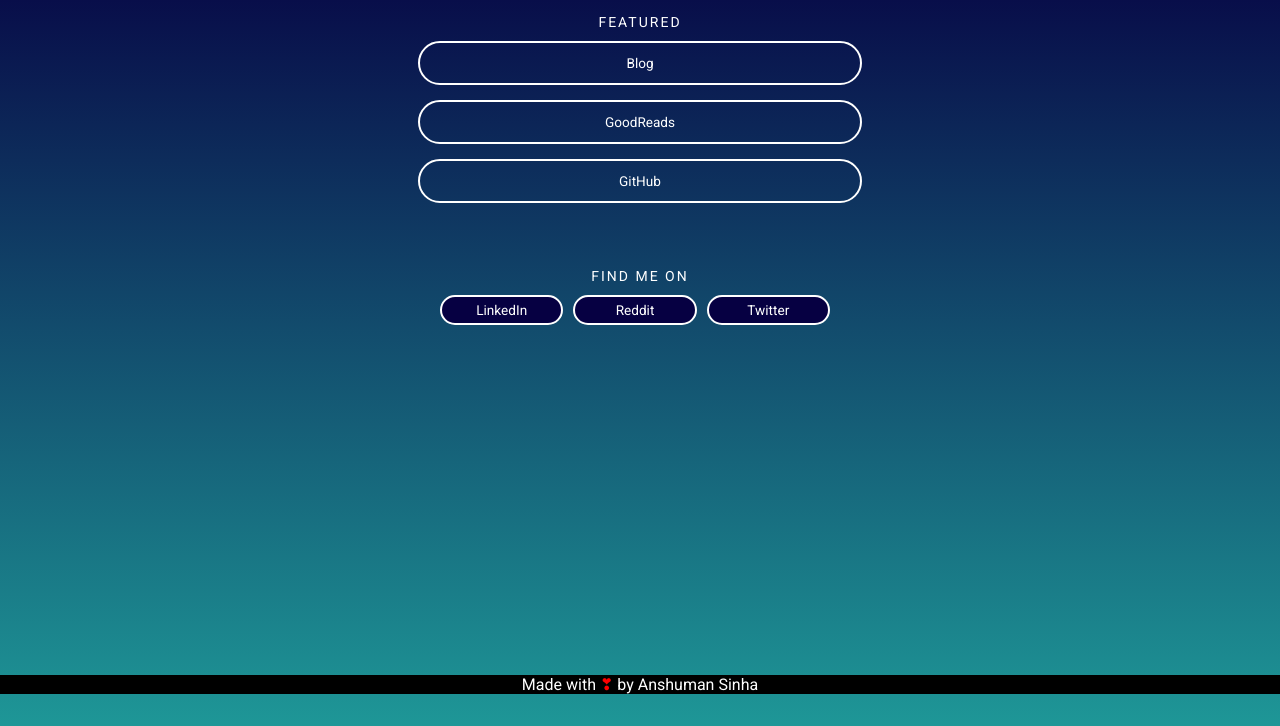
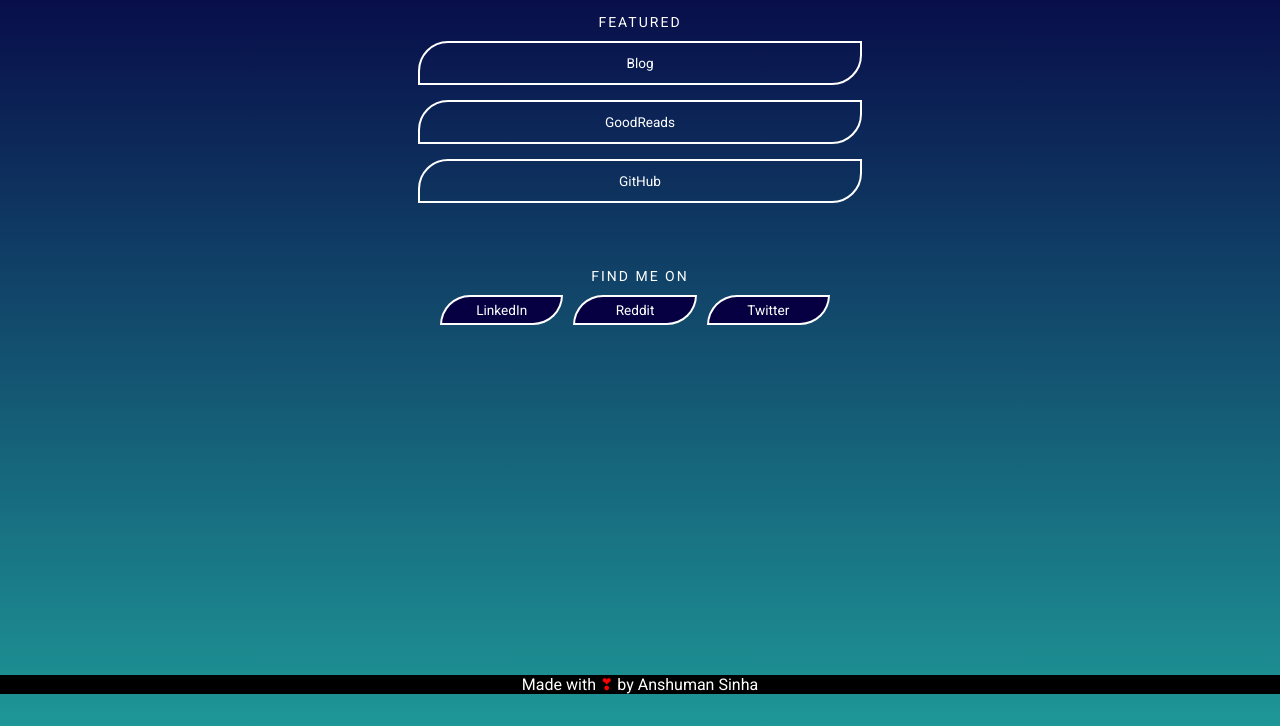
Before and after one commit to sinhaanshuman27/linkit, a plain HTML site: page index.html in a window 1280 px wide. Shown: the part 90-816 px from the top of the page. Drawn offline with Linux system fonts and the light colour scheme.

Commit message:
Update style.css

```diff
--- a/style.css
+++ b/style.css
@@ -17,7 +17,7 @@
 	font-size: 0.85rem;
 	text-decoration: none;
 	border: 2px solid white;
-	border-radius: 30px;
+	border-radius: 30px 0 30px 0;
 	padding: 12px 20px;
 	margin: 0 auto 15px auto;
 	max-width: 400px;
```
